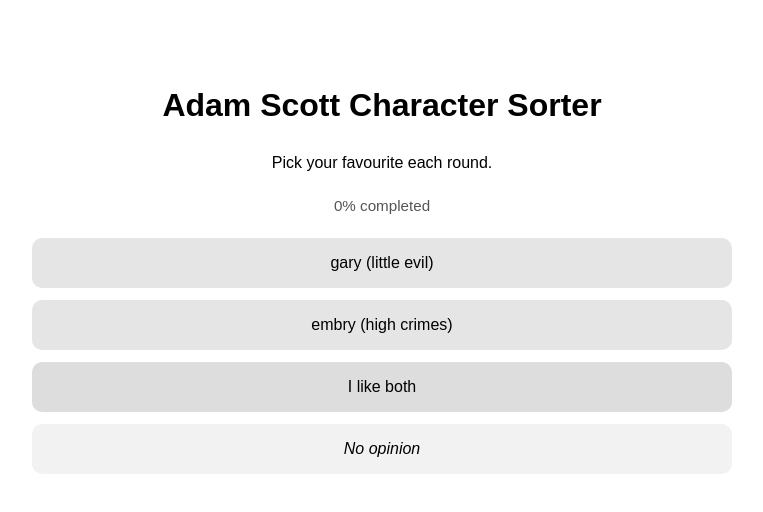
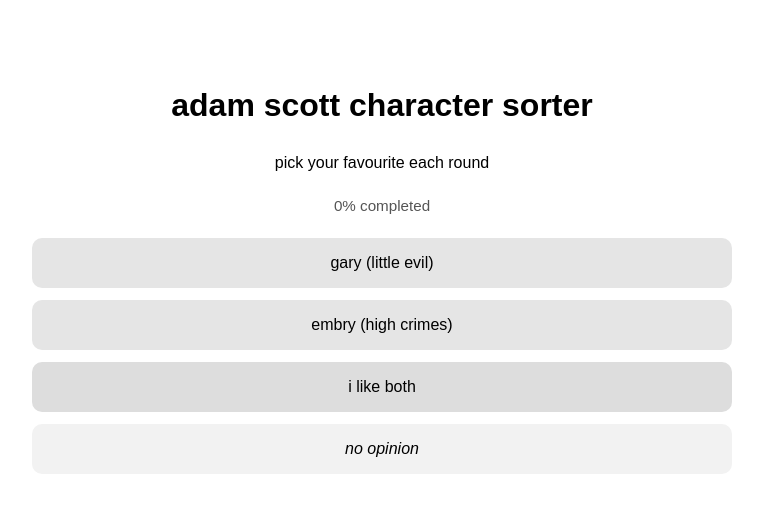
Before and after one commit to adamscottsorters/character-sorter, a plain HTML site: page index.html in a window 1280 px wide. Shown: the whole page, without its empty margins (258-1021 px from the left). Drawn offline with Linux system fonts and the light colour scheme.

Commit message:
Update index.html

```diff
--- a/index.html
+++ b/index.html
@@ -3,7 +3,7 @@
 <head>
   <meta charset="UTF-8" />
   <meta name="viewport" content="width=device-width, initial-scale=1.0" />
-  <title>Adam Scott Character Sorter</title>
+  <title>adam scott character sorter (created by @fayesstv)</title>
   <style>
     body {
       font-family: Arial, sans-serif;
@@ -78,16 +78,16 @@
   </style>
 </head>
 <body>
-  <h1>Adam Scott Character Sorter</h1>
-  <p>Pick your favourite each round.</p>
+  <h1>adam scott character sorter</h1>
+  <p>pick your favourite each round</p>
 
   <div id="progress"></div>
 
   <div id="sorter">
     <button id="optionA"></button>
     <button id="optionB"></button>
-    <button id="both">I like both</button>
-    <button id="noOpinion">No opinion</button>
+    <button id="both">i like both</button>
+    <button id="noOpinion">no opinion</button>
   </div>
 
   <table id="results" style="display:none;"></table>
```
